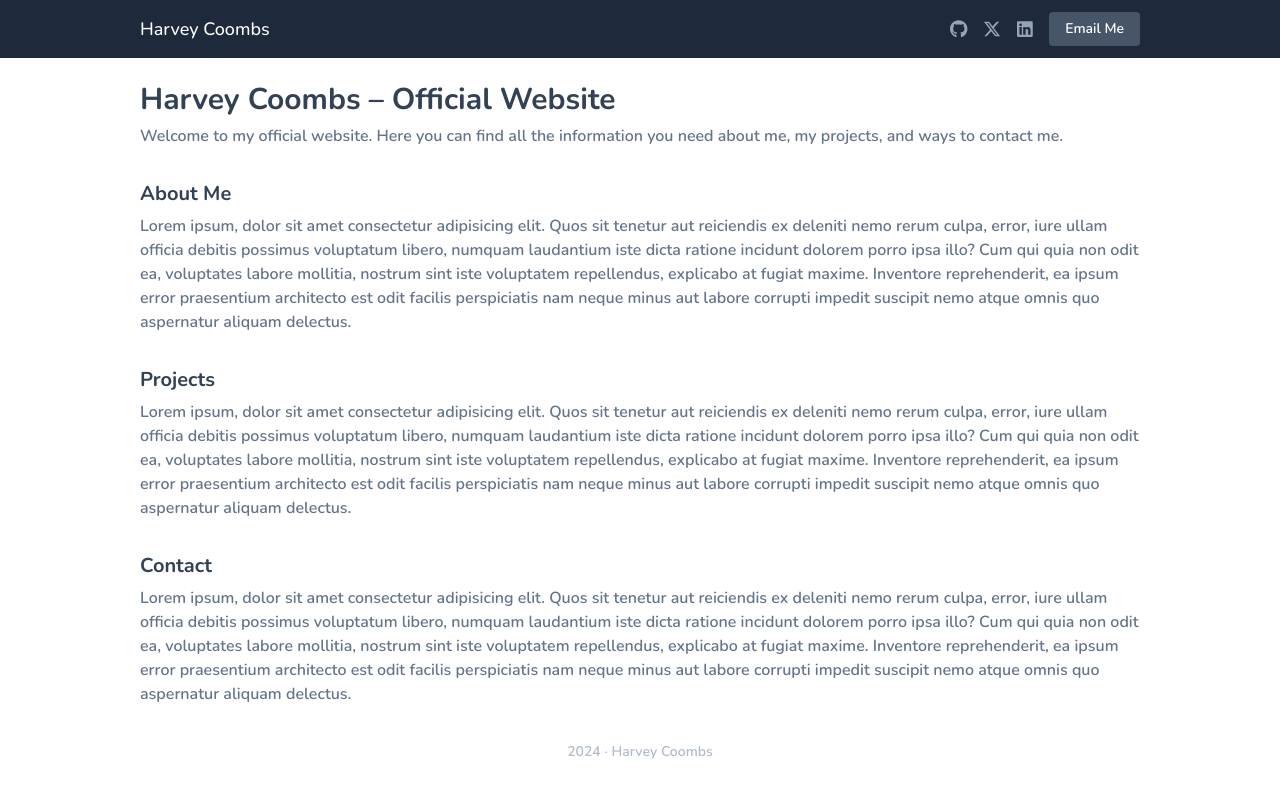
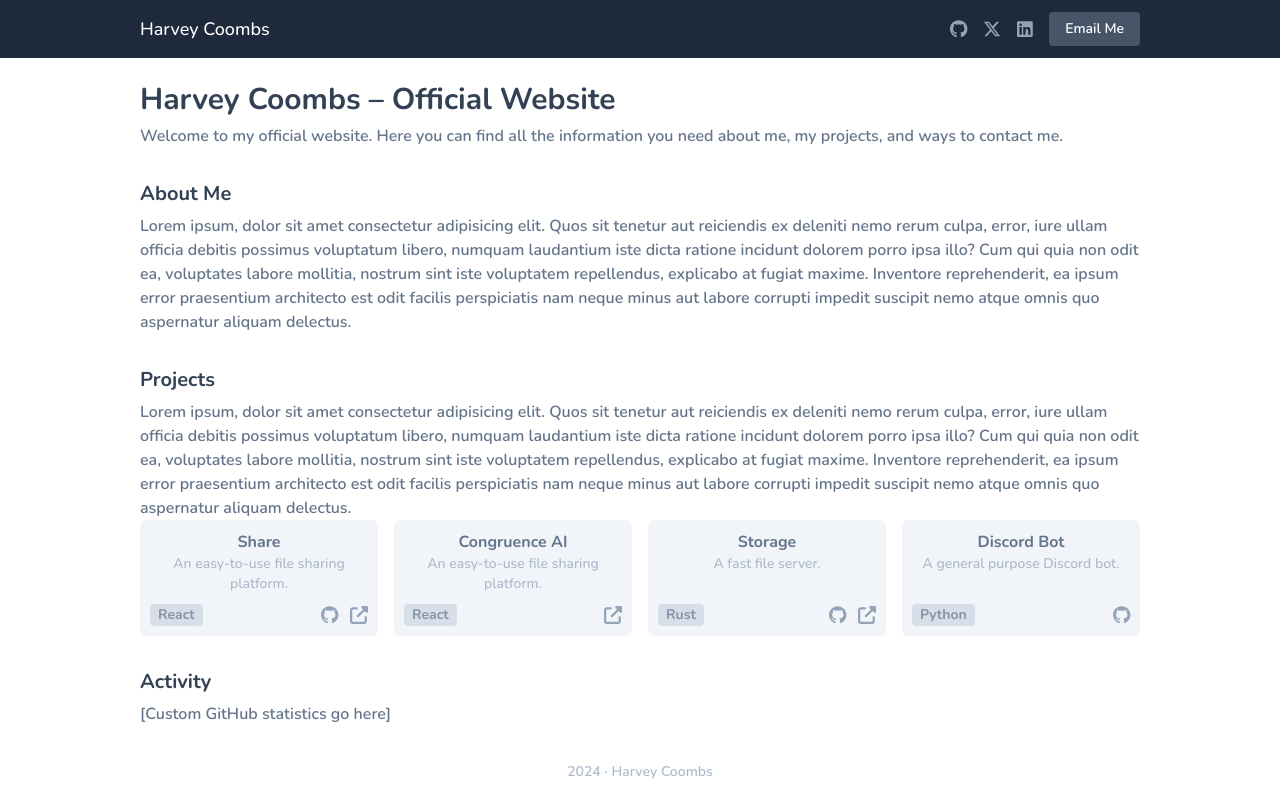
Before and after one commit to harveycoombs/www, a Next.js app: page / in a window 1280 px wide. Built offline with nearby package versions, Linux system fonts and the light colour scheme.

Commit message:
Project tiles

```diff
--- a/src/app/page.tsx
+++ b/src/app/page.tsx
@@ -1,7 +1,11 @@
 "use client";
 import { motion } from "framer-motion";
+import Link from "next/link";
 
 import Section from "@/app/components/ui/section";
+import { FontAwesomeIcon } from "@fortawesome/react-fontawesome";
+import { faGithub, faReact, faRust, faPython } from "@fortawesome/free-brands-svg-icons";
+import { faExternalLinkAlt } from "@fortawesome/free-solid-svg-icons";
 
 export default function Home() {
     return (
@@ -16,12 +20,36 @@ export default function Home() {
                 </Section>
                 <Section title="Projects" delay={0.4}>
                     <p className="font-semibold">Lorem ipsum, dolor sit amet consectetur adipisicing elit. Quos sit tenetur aut reiciendis ex deleniti nemo rerum culpa, error, iure ullam officia debitis possimus voluptatum libero, numquam laudantium iste dicta ratione incidunt dolorem porro ipsa illo? Cum qui quia non odit ea, voluptates labore mollitia, nostrum sint iste voluptatem repellendus, explicabo at fugiat maxime. Inventore reprehenderit, ea ipsum error praesentium architecto est odit facilis perspiciatis nam neque minus aut labore corrupti impedit suscipit nemo atque omnis quo aspernatur aliquam delectus.</p>
+                    <div className="flex gap-4">
+                        <ProjectTile title="Share" description="An easy-to-use file sharing platform." url="https://share.harveycoombs.com/" repo="https://github.com/harveycoombs/share" language="React" />
+                        <ProjectTile title="Congruence AI" description="An easy-to-use file sharing platform." url="https://aicongruence.com/" language="React" />
+                        <ProjectTile title="Storage" description="A fast file server." url="https://storage.harveycoombs.com/" repo="https://github.com/harveycoombs/storage" language="Rust" />
+                        <ProjectTile title="Discord Bot" description="A general purpose Discord bot." repo="https://github.com/harveycoombs/discord-bot" language="Python" />
+                    </div>
                 </Section>
 
-                <Section title="Contact" delay={0.6}>
-                    <p className="font-semibold">Lorem ipsum, dolor sit amet consectetur adipisicing elit. Quos sit tenetur aut reiciendis ex deleniti nemo rerum culpa, error, iure ullam officia debitis possimus voluptatum libero, numquam laudantium iste dicta ratione incidunt dolorem porro ipsa illo? Cum qui quia non odit ea, voluptates labore mollitia, nostrum sint iste voluptatem repellendus, explicabo at fugiat maxime. Inventore reprehenderit, ea ipsum error praesentium architecto est odit facilis perspiciatis nam neque minus aut labore corrupti impedit suscipit nemo atque omnis quo aspernatur aliquam delectus.</p>
+                <Section title="Activity" delay={0.6}>
+                    <p className="font-semibold">[Custom GitHub statistics go here]</p>
                 </Section>
             </div>
         </main>
     );
 }
+
+function ProjectTile({ title, description, url, repo, language }: any) {
+    return (
+        <div className="w-1/4 p-2.5 rounded-md inline-flex flex-col items-center justify-between bg-slate-100 text-center select-none duration-150 hover:-translate-y-2 hover:shadow-md">
+            <div>
+                <strong className="font-bold">{title}</strong>
+                <div className="text-slate-400/75 font-medium text-sm">{description}</div>
+            </div>
+            <div className="w-full flex justify-between items-center mt-2.5 text-lg text-slate-400 leading-none">
+                {language?.length ? <div className="text-sm font-bold bg-slate-300/70 text-slate-500/70 leading-none py-1 px-2 rounded">{language}</div> : <div></div>}
+                <div>
+                    {repo?.length ? <Link href={repo} target="_blank" className="inline-block align-middle duration-150 hover:text-slate-500/85 active:text-slate-500" title="View on GitHub"><FontAwesomeIcon icon={faGithub} /></Link> : <div></div>}
+                    {url?.length ? <Link href={url} target="_blank" className="inline-block align-middle duration-150 ml-3 hover:text-slate-500/85 active:text-slate-500" title="View"><FontAwesomeIcon icon={faExternalLinkAlt} /></Link> : null}
+                </div>
+            </div>
+        </div>
+    );
+}
```
